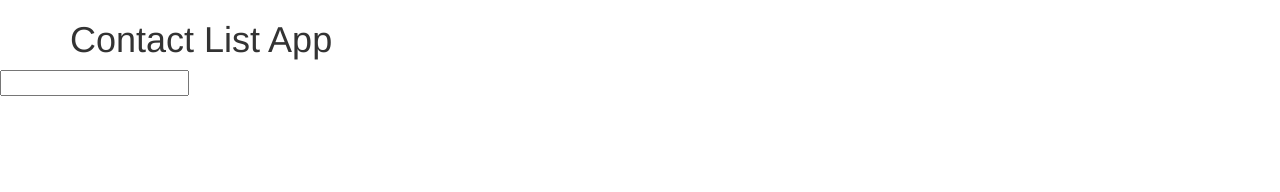
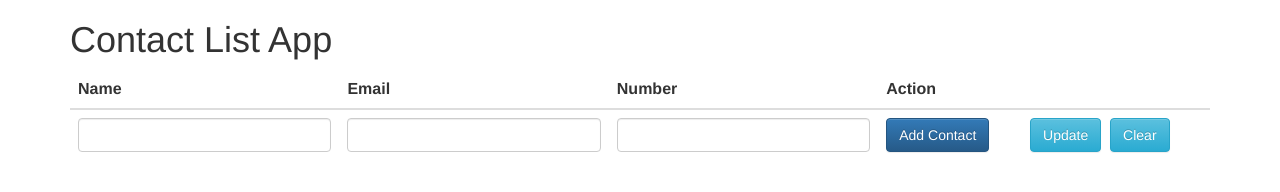
Before and after one commit to vinnychan/ContactList, a plain HTML site: page public/index.html in a window 1280 px wide. Drawn offline with nearby package versions, Linux system fonts and the light colour scheme.

Commit message:
commiting index page

```diff
--- a/public/index.html
+++ b/public/index.html
@@ -1,7 +1,6 @@
 <!DOCTYPE>
-<html ng-app>
+<html ng-app="myApp">
 <head>
-
     <!-- Latest compiled and minified CSS -->
     <link rel="stylesheet" href="https://maxcdn.bootstrapcdn.com/bootstrap/3.3.4/css/bootstrap.min.css">
 
@@ -11,14 +10,39 @@
     <title>Contact List App</title>
 </head>
 <body>
-<div class="container">
-<h1>Contact List App</h1>
-</body></div>
+<div class="container" ng-controller="AppCtrl">
+    <h1>Contact List App</h1>
 
-<input ng-model="test">
-{{test}}
+    <table class="table">
+        <thead>
+        <tr>
+            <th>Name</th>
+            <th>Email</th>
+            <th>Number</th>
+            <th>Action</th>
+            <th>&nbsp;</th>
+        </tr>
+        </thead>
+        <tbody>
+        <tr>
+            <td><input class="form-control" ng-model="contact.name"></td>
+            <td><input class="form-control" ng-model="contact.email"></td>
+            <td><input class="form-control" ng-model="contact.number"></td>
+            <td><button class="btn btn-primary" ng-click="addContact()">Add Contact</button></td>
+            <td><button class="btn btn-info" ng-click="update()">Update</button>&nbsp;&nbsp;<button class="btn btn-info" ng-click="deselect()">Clear</button></td>
+        </tr>
+        <tr ng-repeat="contact in contactlist">
+            <td>{{contact.name}}</td>
+            <td>{{contact.email}}</td>
+            <td>{{contact.number}}</td>
+            <td><button class="btn btn-danger" ng-click="remove(contact._id)">Remove</button></td>
+            <td><button class="btn btn-warning" ng-click="edit(contact._id)">Edit</button></td>
+        </tr>
+        </tbody>
+    </table>
 
+</div>
 <script src="https://ajax.googleapis.com/ajax/libs/angularjs/1.3.15/angular.min.js"></script>
-
+<script src="controllers/controller.js"></script>
 </body>
 </html>
```
